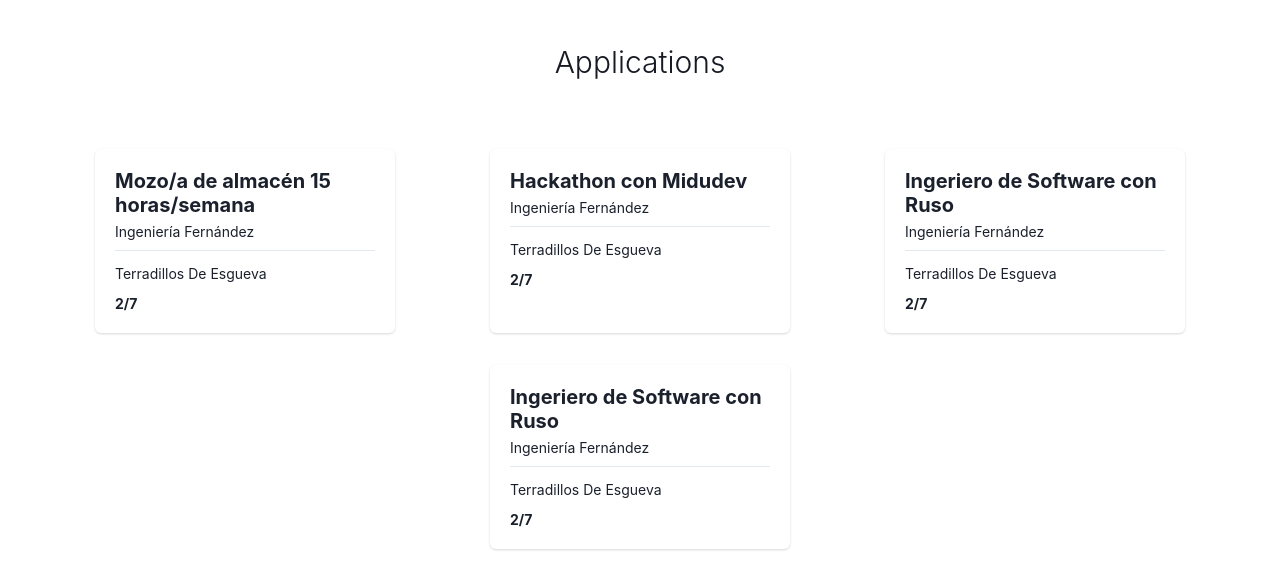
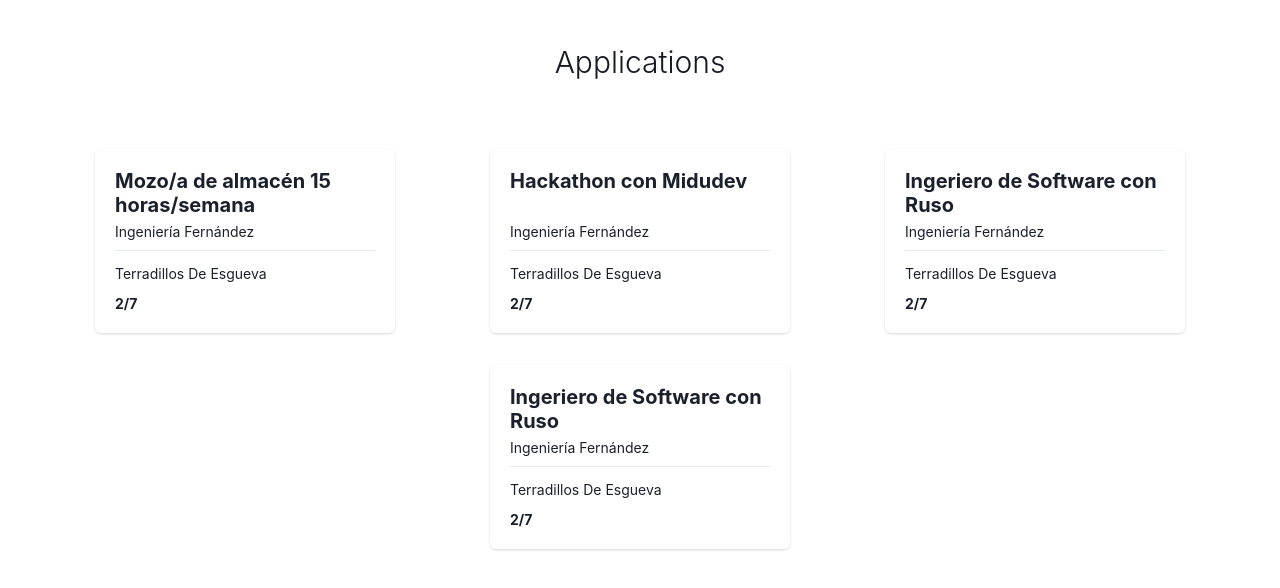
Before and after one commit to starry-house/infojobs-hackathon, a Next.js app: page /applications in a window 1280 px wide. Shown: the top 588 px of the page. Built offline with nearby package versions, Linux system fonts and the light colour scheme; no server answers.

Commit message:
fix(application): use isFetching intead isLoading (#12)

```diff
--- a/src/features/application/application-card.tsx
+++ b/src/features/application/application-card.tsx
@@ -30,7 +30,9 @@
         <CardBody>
           <Stack divider={<StackDivider />} spacing="2">
             <Box>
-              <Heading size="md"> {jobOffer?.title}</Heading>
+              <Heading size="md" minH={12}>
+                {jobOffer?.title}
+              </Heading>
               <Text pt="1" fontSize="sm">
                 {jobOffer?.company}
               </Text>
--- a/src/pages/applications/index.tsx
+++ b/src/pages/applications/index.tsx
@@ -14,7 +14,7 @@
 import { useMemo } from 'react'
 
 const Applications = () => {
-  const { data, error, isLoading } = useQuery<IApplication[]>({
+  const { data, error, isFetching } = useQuery<IApplication[]>({
     queryKey: ['todos'],
     initialData: [],
     queryFn: () =>
@@ -27,9 +27,9 @@
   })
 
   const applicationData = useMemo(() => {
-    if (isLoading) return []
+    if (isFetching) return []
     return error || data.length == 0 ? applications : data
-  }, [error, data, isLoading])
+  }, [error, data, isFetching])
 
   return (
     <Flex as="main" alignItems="center">
@@ -44,7 +44,7 @@
           >
             Applications
           </Text>
-          {isLoading && (
+          {isFetching && (
             <Center>
               <CircularProgress isIndeterminate />
             </Center>
```
